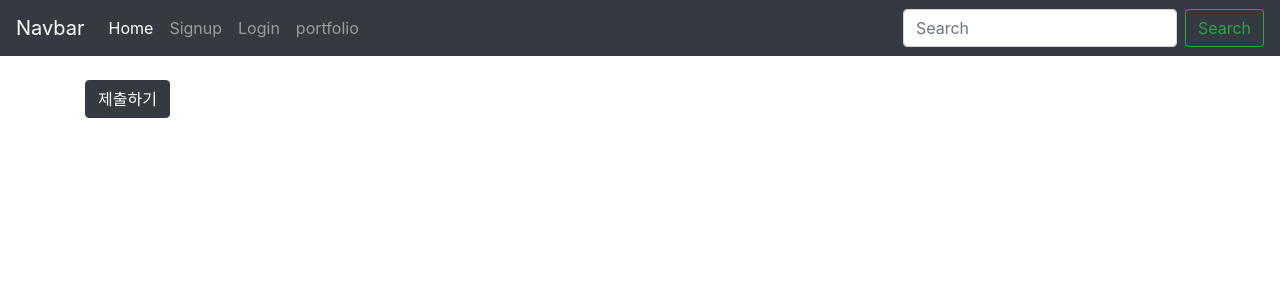
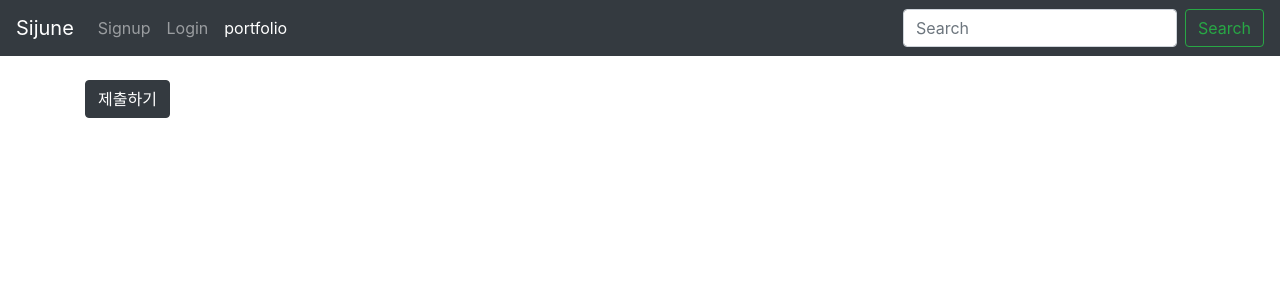
Before and after one commit to sijune1222/Blogproject, a Django app: page /blog/new in a window 1280 px wide. Shown: the top 300 px of the page. Run offline with Django 3.2, Linux system fonts and the light colour scheme; some libraries are stand-ins or nearby versions.

Commit message:
second commit

```diff
--- a/blogproject/templates/base.html
+++ b/blogproject/templates/base.html
@@ -19,7 +19,7 @@
 
 <body>
     <nav class="navbar navbar-expand-lg navbar-dark bg-dark">
-        <a class="navbar-brand" href="#">Navbar</a>
+        <a class="navbar-brand" href="{% url 'home' %}">Sijune</a>
         <button class="navbar-toggler" type="button" data-toggle="collapse" data-target="#navbarSupportedContent" aria-controls="navbarSupportedContent"
             aria-expanded="false" aria-label="Toggle navigation">
             <span class="navbar-toggler-icon"></span>
@@ -27,14 +27,9 @@
 
         <div class="collapse navbar-collapse" id="navbarSupportedContent">
             <ul class="navbar-nav mr-auto">
-                <li class="nav-item active">
-                    <a class="nav-link" href="{% url 'home' %}">Home
-                        <span class="sr-only">(current)</span>
-                    </a>
-                </li>
 
                  {% if user.is_authenticated %}
-                <li class="nav-item dropdown">
+                <li class="nav-item dropdown active">
                     <a class="nav-link dropdown-toggle" id="navbarDropdown" role="button" data-toggle="dropdown" aria-haspopup="true" aria-expanded="false">환영합니다. {{ user.username }} 님!</a>
                     <div class="dropdown-menu" aria-labelledby="navbarDropdown">
                         <a class="dropdown-item" href="{% url 'newblog' %}">글쓰기</a>
@@ -54,7 +49,7 @@
                 </li>
                 {% endif %}
 
-                <li class="nav-item">
+                <li class="nav-item active">
                     <a class="nav-link" href="{% url 'portfolio' %}">portfolio</a>
                 </li>
             </ul>
--- a/blogproject/urls.py
+++ b/blogproject/urls.py
@@ -28,4 +28,4 @@ urlpatterns = [
     path('portfolio', portfolio.views.portfolio, name='portfolio'),
 ]
 
-urlpatterns + static(settings.MEDIA_URL, document_root = settings.MEDIA_ROOT)
+urlpatterns += static(settings.MEDIA_URL, document_root = settings.MEDIA_ROOT)
```
Also changed, not shown: blogapp/templates/home.html (+23 -13 lines).
